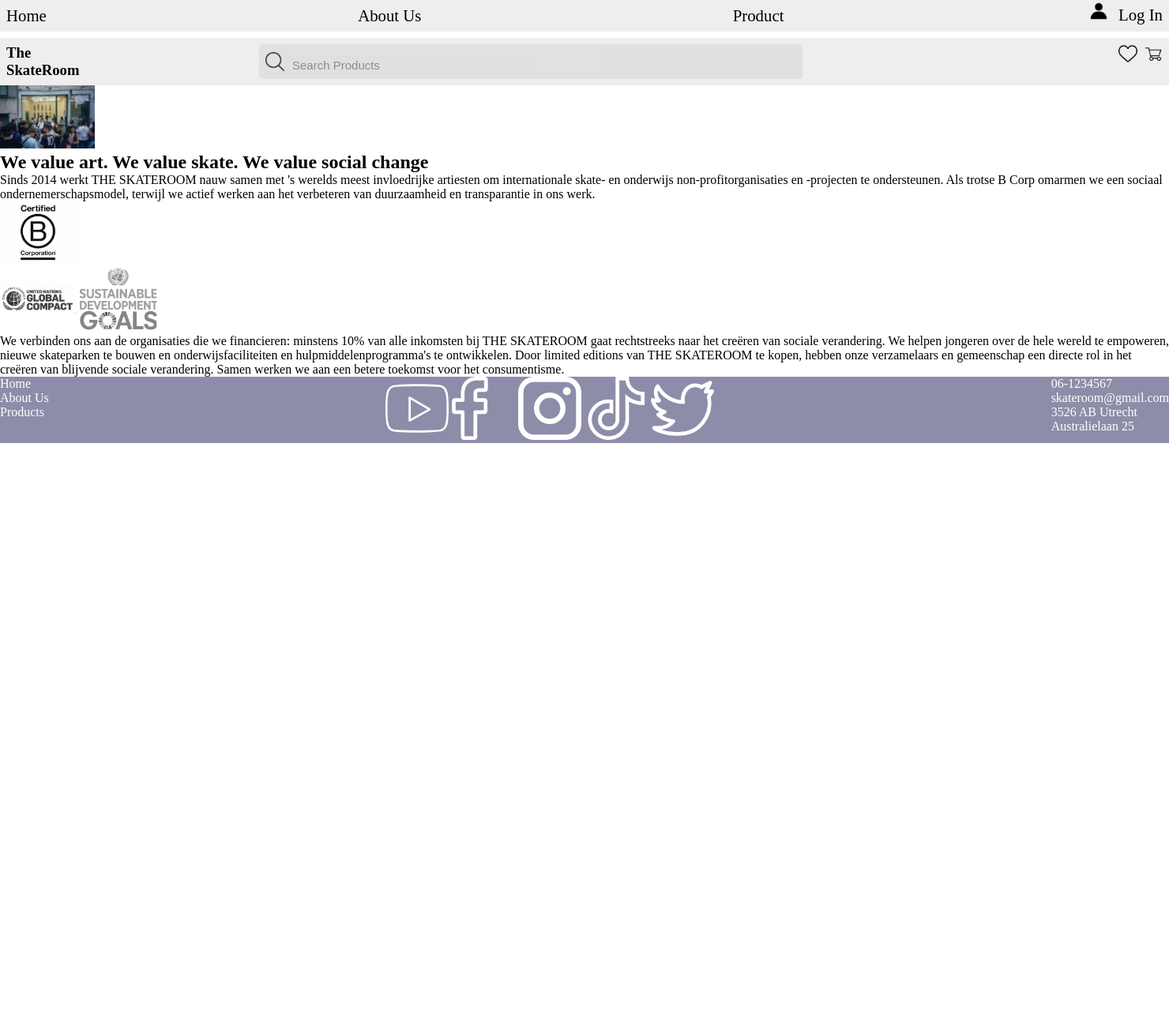
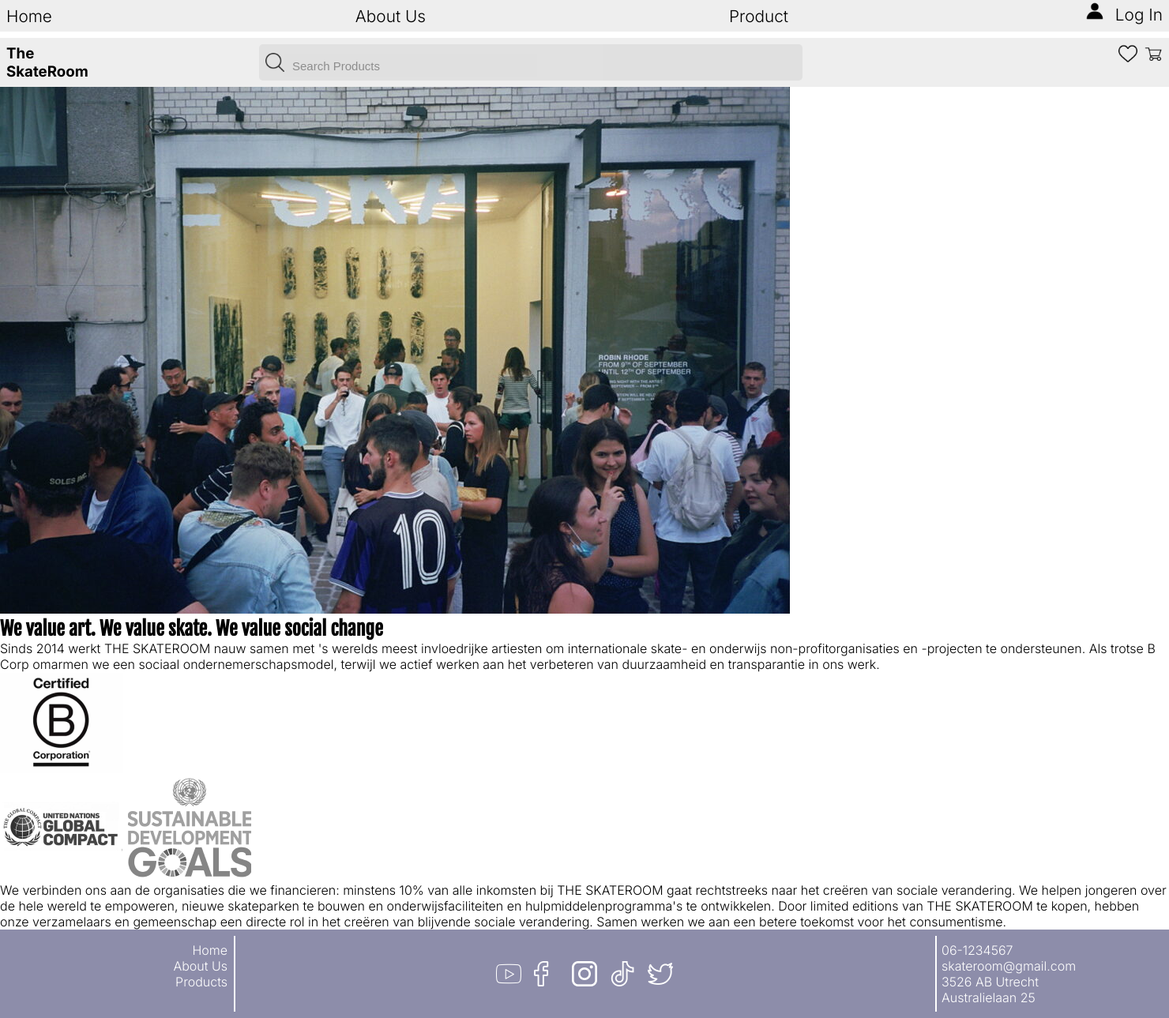
Before and after one commit to Shahed-60/The-SkateRoom, a PHP site: page /aboutUs.php in a window 1480 px wide. Shown: the whole page at 79% size. Before the commit the page ends 561 px from the top, so only its background shows below. Run offline with PHP 8.4, Linux system fonts and the light colour scheme.

Commit message:
CSS is toegevoegd

```diff
--- a/CSS/style.css
+++ b/CSS/style.css
@@ -1,3 +1,12 @@
+@import url("https://fonts.googleapis.com/css2?family=Fjalla+One&family=Inter:wght@300;600;700&display=swap");
+body {
+  font-family: "Inter", sans-serif;
+}
+
+h1 {
+  font-family: "Fjalla One", sans-serif;
+}
+
 * {
   padding: 0;
   margin: 0;
@@ -5,26 +14,11 @@
 }
 
 /* header style start */
-header {
-  /*
-  ul li:last-child>img {
-      background-color: red;
-  } */
-  /* header style start */
-  /*
-  ul li:last-child>img {
-      background-color: red;
-  } */
-  /* header style end */
-  /* home page style start */
-  /*  home page style end */
-  /* footer style start  */
-  /* //top right bottom left */
-}
-header .icons-img {
+.icons-img {
   height: 1.5rem;
 }
-header nav ul {
+
+nav ul {
   display: flex;
   justify-content: space-between;
   align-items: center;
@@ -33,23 +27,24 @@
   min-height: 5vh;
   font-size: 1.3rem;
 }
-header nav ul li a {
+nav a {
   text-decoration-line: none;
   color: black;
   padding: 0.5rem;
 }
-header ul li:last-child {
+nav ul li:last-child {
   /* background-color: violet; */
   /* display: flex; */
   padding-bottom: 0.5rem;
 }
-header .nav2 {
+
+.nav2 {
   display: flex;
   background-color: #EEEEEE;
   margin-top: 0.5rem;
   padding: 0.5rem;
 }
-header .search {
+.nav2 .search {
   background-color: #dedede;
   display: flex;
   align-items: center;
@@ -58,10 +53,10 @@
   border-radius: 0.3rem;
   opacity: 80%;
 }
-header .search img {
+.nav2 .search img {
   margin-left: 0.5rem;
 }
-header .search > input {
+.nav2 .search > input {
   padding: 6px 10px;
   margin-top: 8px;
   margin-right: 16px;
@@ -72,189 +67,125 @@
   width: 20rem;
   outline: none;
 }
-header .nav2 > .heart-basket {
+.nav2 .heart-basket {
   display: flex;
   /* align-self: flex-end; */
   margin-left: 25rem;
 }
-header .heart-basket > img:first-child {
+.nav2 .heart-basket > img:first-child {
   /* background-color: red; */
   margin-right: 0.5rem;
-}
-header * {
-  padding: 0;
-  margin: 0;
-  box-sizing: border-box;
-}
-header .icons-img {
-  height: 1.5rem;
-}
-header nav ul {
-  display: flex;
-  justify-content: space-between;
-  align-items: center;
-  list-style: none;
-  background-color: #EEEEEE;
-  min-height: 5vh;
-  font-size: 1.3rem;
-}
-header nav ul li a {
-  text-decoration-line: none;
-  color: black;
-  padding: 0.5rem;
-}
-header ul li:last-child {
-  /* background-color: violet; */
-  /* display: flex; */
-  padding-bottom: 0.5rem;
-}
-header .nav2 {
-  display: flex;
-  background-color: #EEEEEE;
-  margin-top: 0.5rem;
-  padding: 0.5rem;
-}
-header .search {
-  background-color: #dedede;
-  display: flex;
-  align-items: center;
-  margin-left: 13rem;
-  padding-right: 20rem;
-  border-radius: 0.3rem;
-  opacity: 80%;
-}
-header .search img {
-  margin-left: 0.5rem;
-}
-header .search > input {
-  padding: 6px 10px;
-  margin-top: 8px;
-  margin-right: 16px;
-  background: #ddd;
-  font-size: 15px;
-  border: none;
-  cursor: pointer;
-  width: 20rem;
-  outline: none;
-}
-header .nav2 > .heart-basket {
-  display: flex;
-  /* align-self: flex-end; */
-  margin-left: 25rem;
-}
-header .heart-basket > img:first-child {
-  /* background-color: red; */
-  margin-right: 0.5rem;
-}
-header img {
-  height: 5rem;
-}
-header .homePage {
-  /* display: flex; */
-}
-header footer {
-  background-color: #8D8DAA;
-  display: flex;
-  justify-content: space-between;
-  color: white;
-}
-header .logos > img {
-  height: auto;
-  width: 2rem;
-}
-header .logos {
-  display: flex;
-  /* justify-content: space-around; */
-  /* background-color: red; */
-  align-items: center;
-  gap: 2.5rem;
-}
-header .left-footer {
-  padding-left: 1rem;
-  padding-top: 1rem;
-  display: flex;
-  flex-direction: column;
-  gap: 0.5rem;
-}
-header .line-left {
-  border-left: 0.1rem solid white;
-  height: 5rem;
-  position: absolute;
-  margin-left: 5rem;
-}
-header .right-footer {
-  padding: 1rem 1rem 0 0;
-  /* display: flex;
-  flex-direction: column; */
-  gap: 0.5rem;
-}
-header .line-right {
-  border-left: 0.1rem solid white;
-  height: 5rem;
-  /* position: relative; */
-  /* margin-right: 5rem; */
 }
 
 /* header style end */
 /* home page style start */
-img {
-  height: 5rem;
+.homePage {
+  display: flex;
+  flex-direction: column;
 }
-
-.homePage {
-  /* display: flex; */
+.homePage .banner {
+  display: flex;
+  justify-content: center;
+  flex-wrap: wrap;
+}
+.homePage .banner h1 {
+  display: flex;
+  text-align: center;
+  font-size: 36px;
+  letter-spacing: 1.5px;
+}
+.homePage .banner img {
+  height: auto;
+  width: 30rem;
+}
+.homePage .banner .artist-collection {
+  width: 83rem;
+  height: 3rem;
+  background-color: white;
+  opacity: 80%;
+  position: absolute;
+  top: 65%;
+  left: 50%;
+  transform: translate(-50%, -50%);
+  display: flex;
+  align-items: center;
+  justify-content: center;
+  border-radius: 0.5rem;
+}
+.homePage .all-products {
+  display: flex;
+  flex-direction: column;
+  justify-content: center;
+  align-items: center;
+  flex-wrap: wrap;
+  margin-bottom: 4rem;
+}
+.homePage .all-products .product-row {
+  display: flex;
+  gap: 2rem;
+  align-items: center;
+  justify-content: center;
+}
+.homePage .all-products .product-row img {
+  object-fit: contain;
+  height: 350px;
+  max-width: 100%;
+  width: 30rem;
+}
+.homePage .all-products p,
+.homePage .all-products h5 {
+  margin-top: 1rem;
+  margin-left: 4rem;
+}
+.homePage .all-products .product,
+.homePage .all-products img {
+  box-shadow: 0px -10px 10px -10px #8D8DAA;
+}
+.homePage .all-products .color {
+  background-color: #8D8DAA;
 }
 
 /*  home page style end */
 /* footer style start  */
 footer {
+  display: flex;
+  width: 100%;
   background-color: #8D8DAA;
-  display: flex;
-  justify-content: space-between;
   color: white;
 }
-
-.logos > img {
-  height: auto;
+footer div {
+  padding: 1rem 0.5rem;
+}
+footer div.sitemap {
+  width: 20%;
+  text-align: right;
+}
+footer div.social {
+  display: flex;
+  width: 60%;
+  align-items: center;
+  justify-content: center;
+}
+footer div.social img {
   width: 2rem;
+  margin: 0 0.5rem;
+}
+footer div.sitemap, footer div.social {
+  position: relative;
+}
+footer div.sitemap::after, footer div.social::after {
+  content: "";
+  position: absolute;
+  top: 0.5rem;
+  left: 100%;
+  width: 2px;
+  height: calc(100% - 1rem);
+  background-color: white;
+}
+footer div.address {
+  width: 20%;
 }
 
-.logos {
-  display: flex;
-  /* justify-content: space-around; */
-  /* background-color: red; */
-  align-items: center;
-  gap: 2.5rem;
-}
-
-/* //top right bottom left */
-.left-footer {
-  padding-left: 1rem;
-  padding-top: 1rem;
-  display: flex;
-  flex-direction: column;
-  gap: 0.5rem;
-}
-
-.line-left {
-  border-left: 0.1rem solid white;
-  height: 5rem;
-  position: absolute;
-  margin-left: 5rem;
-}
-
-.right-footer {
-  padding: 1rem 1rem 0 0;
-  /* display: flex;
-  flex-direction: column; */
-  gap: 0.5rem;
-}
-
-.line-right {
-  border-left: 0.1rem solid white;
-  height: 5rem;
-  /* position: relative; */
-  /* margin-right: 5rem; */
-}
+/* footer style end  */
 
 /*# sourceMappingURL=style.css.map */
```
Also changed, not shown: CSS/aboutUs.css (added, +13 -0 lines), 2 other files.
